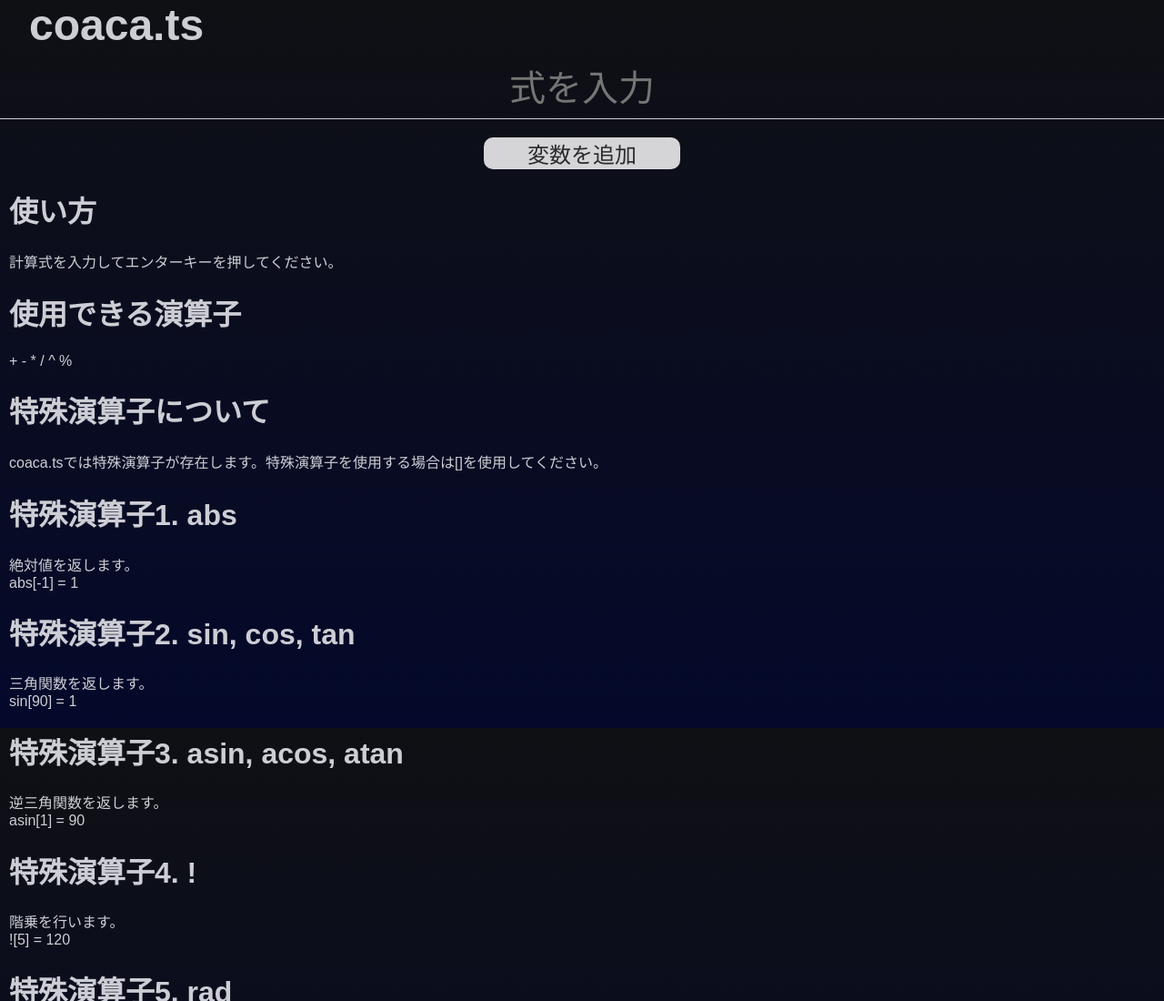
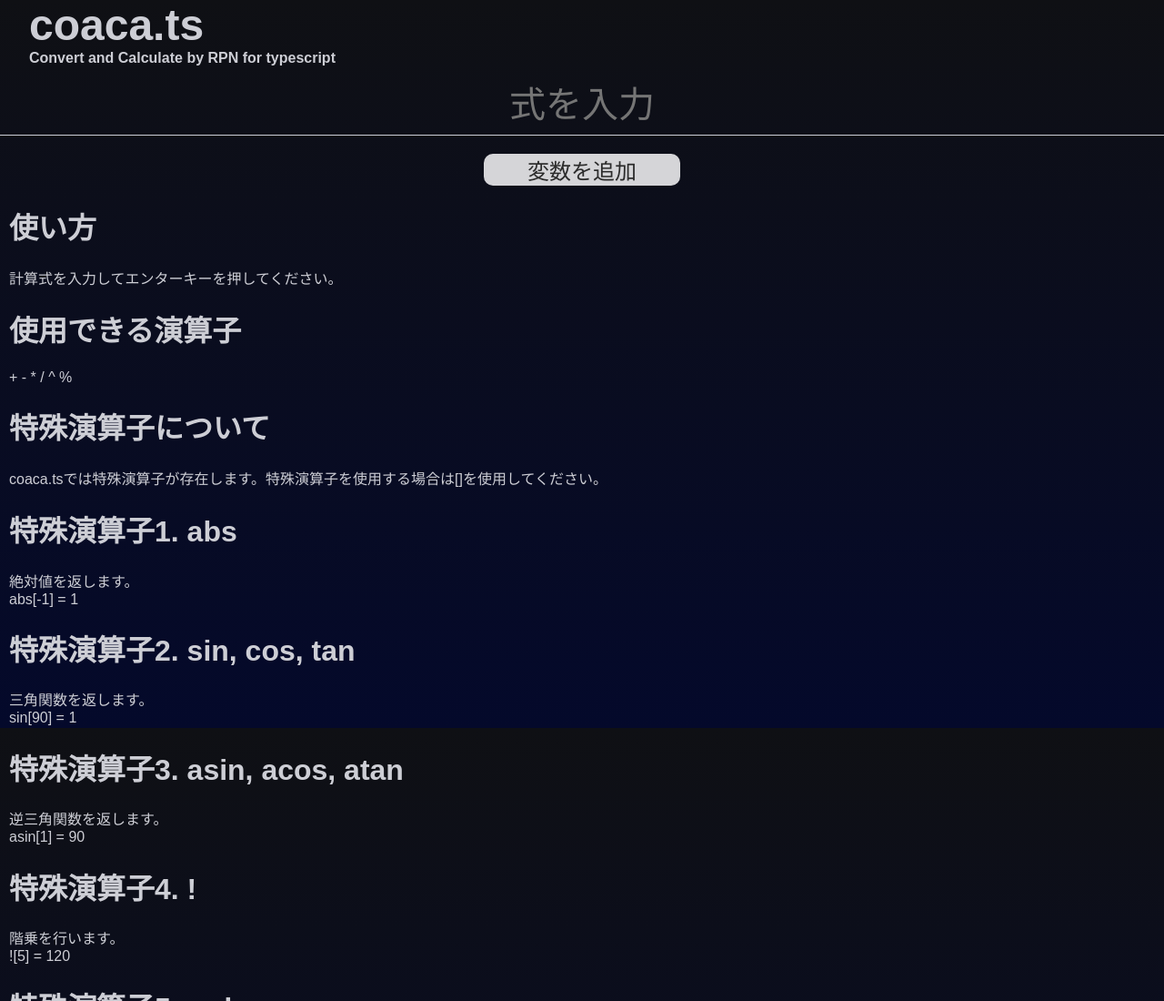
Before and after one commit to elca-hub/coaca.ts, a website built with webpack: page src/index.html in a window 1280 px wide. Shown: the top 1100 px of the page at 91% size. Built offline with nearby package versions, Linux system fonts and the light colour scheme; a web font is replaced by a local one.

Commit message:
サブタイトルの追加

```diff
--- a/package.json
+++ b/package.json
@@ -1,6 +1,6 @@
 {
   "name": "cac_ts",
-  "version": "1.0.0",
+  "version": "1.0.1",
   "description": "Convert and Calculate by RPN for typescript",
   "main": "./src/core.ts",
   "scripts": {
--- a/src/index.html
+++ b/src/index.html
@@ -8,6 +8,7 @@
   <body>
     <div class="header">
       <h1 class="header-title">coaca.ts</h1>
+      <h2 class="header-subtitle">Convert and Calculate by RPN for typescript</h2>
     </div>
     <div class="main">
       <div class="formula-box">
--- a/src/scss/header.scss
+++ b/src/scss/header.scss
@@ -7,3 +7,9 @@
   margin: 0;
   margin-left: 2rem;
 }
+
+.header-subtitle {
+  font-size: 1rem;
+  margin: 0;
+  margin-left: 2rem;
+}
```
